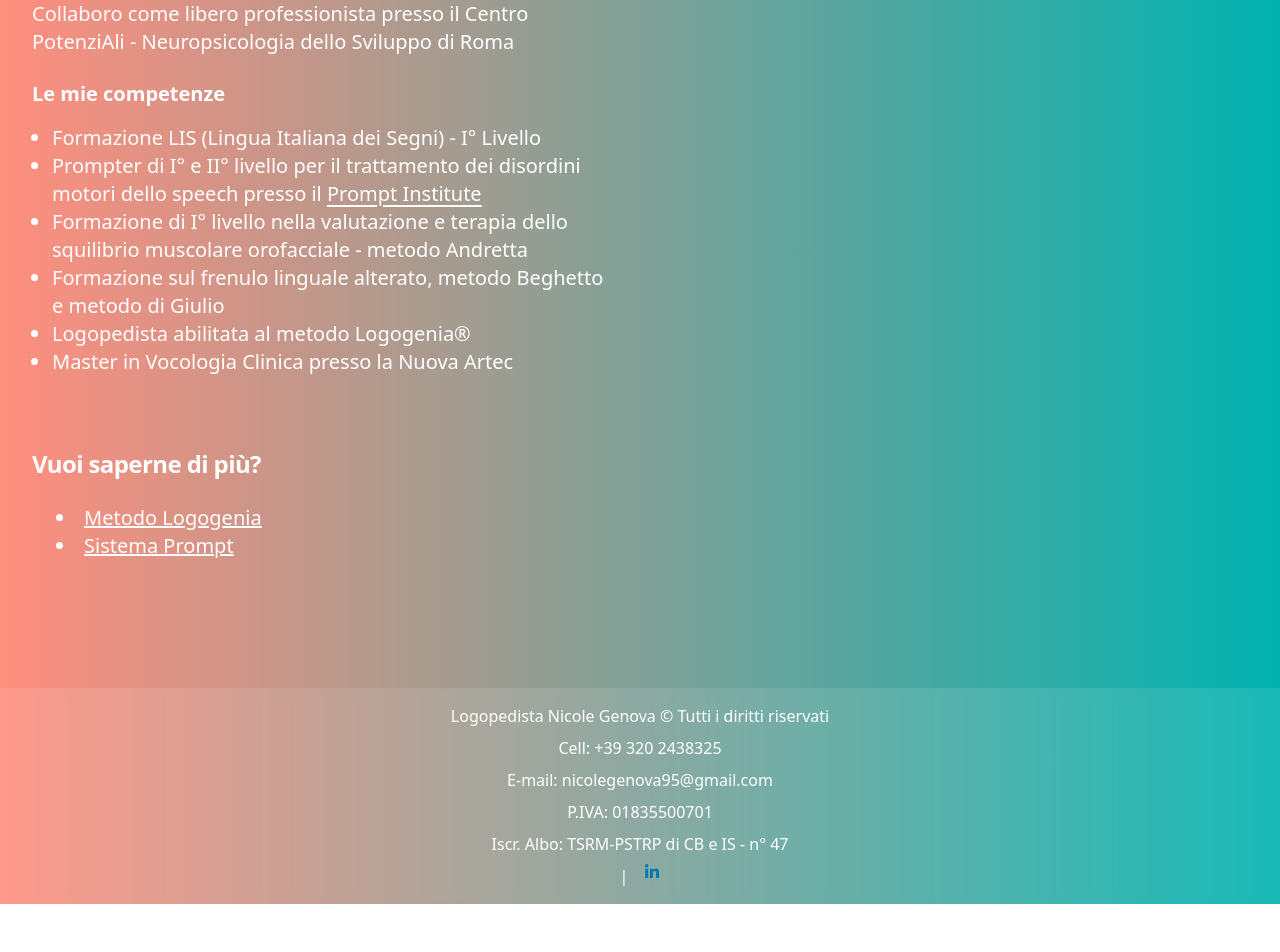
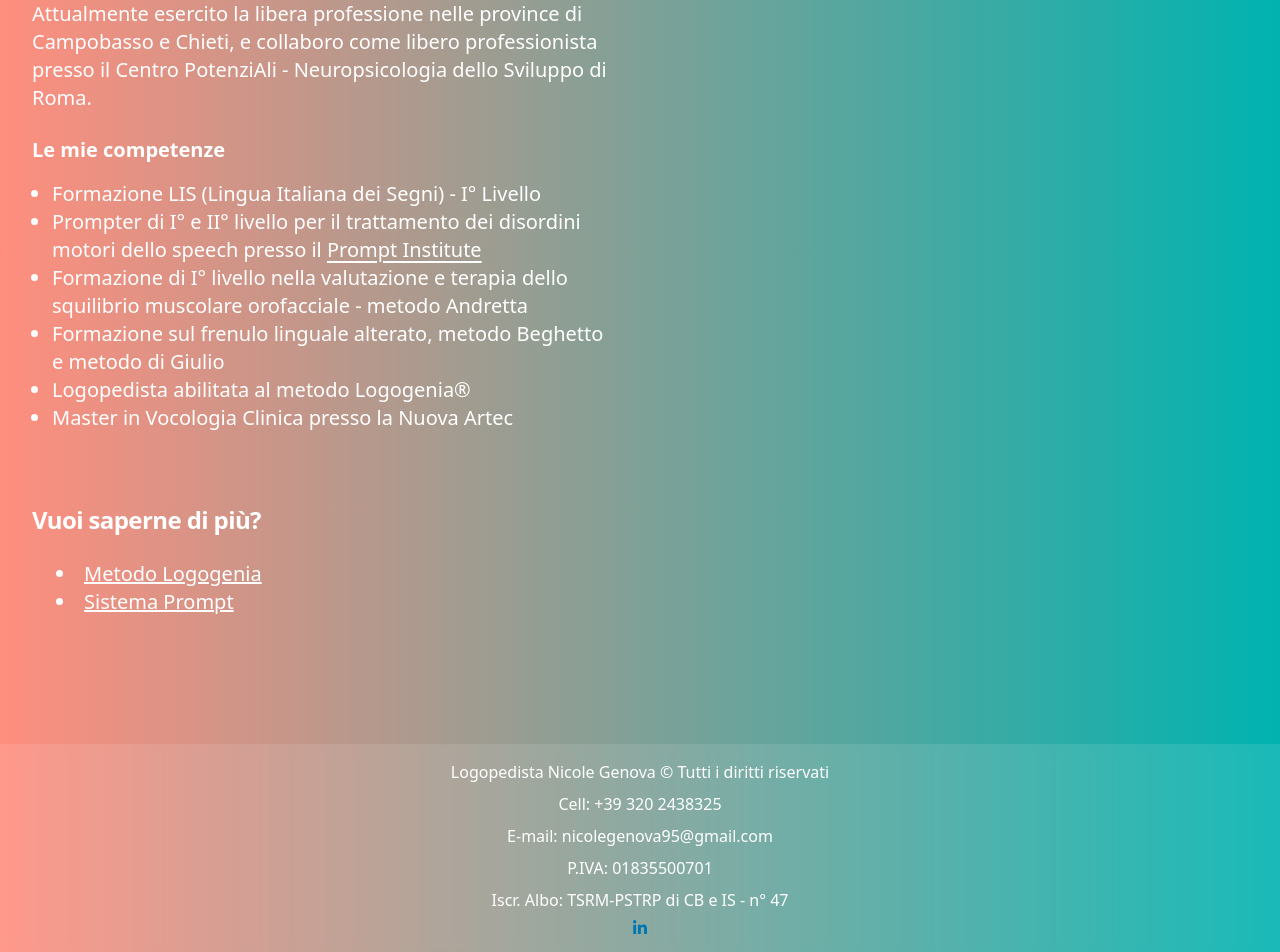
Before and after one commit to Lucajett99/nextjs-nicole_genova, a Next.js app: page /whoIam in a window 1280 px wide. Shown: the part 764-1716 px from the top of the page. Before the commit the page ends 1668 px from the top, so only its background shows below. Built offline with nearby package versions, Linux system fonts and the light colour scheme.

Commit message:
fixed last bugs

```diff
--- a/src/components/Footer.js
+++ b/src/components/Footer.js
@@ -27,8 +27,8 @@ const Footer = () => {
                         className="text-[#E1306C] hover:text-[#C13584] transition-colors"
                     >
                         <FaInstagram className="h-4 w-4" />
-                    </Link> */}
-                    <p>|</p>
+                    </Link>
+                    <p>|</p> */}
                     <Link
                         href="https://www.linkedin.com/in/nicole-genova-00969b1a6/?originalSubdomain=it"
                         target="_blank"
--- a/src/components/WhoIAm.js
+++ b/src/components/WhoIAm.js
@@ -41,8 +41,9 @@ export default function WhoIAm() {
                                 la facoltà di Medicina e Chirurgia dell’Università di Torvergata
                                 di Roma nell’anno 2019.
                             </p>
+
                             <p className="mt-4 text-base sm:text-xl leading-8 text-white">
-                                Collaboro come libero professionista presso il Centro PotenziAli - Neuropsicologia dello Sviluppo di Roma
+                                Attualmente esercito la libera professione nelle province di Campobasso e Chieti, e collaboro come libero professionista presso il Centro PotenziAli - Neuropsicologia dello Sviluppo di Roma.
                             </p>
 
                             <h2 className="mt-6 text-xl font-bold text-white">Le mie competenze</h2>
--- a/src/pages/contacts.js
+++ b/src/pages/contacts.js
@@ -19,8 +19,8 @@ export default function contacts() {
                 <div className="flex flex-col sm:flex-row flex-auto items-center justify-around mt-8">
                     <div className="max-w-2xl">
                         <ul className="mt-2 text-base sm:text-xl leading-8 text-white">
-                            <li><span className="font-bold">Telefono:</span> <span className="text-sm sm:text-xl">+39 320 2438325</span></li>
-                            <li><span className="font-bold">E-mail:</span> <span className="text-sm sm:text-xl">nicolegenova95@gmail.com</span></li>
+                            <li><span className="font-bold">Telefono:</span> <Link href="tel:+393202438325"  className="underline text-sm sm:text-xl">+39 320 2438325</Link></li>
+                            <li><span className="font-bold">E-mail:</span> <Link href="mailto:nicolegenova95@gmail.com" className="underline text-sm sm:text-xl">nicolegenova95@gmail.com</Link></li>
                         </ul>
                         <span className="mt-6 text-base sm:text-xl leading-8 text-white">
                             Ricevo negli studi:
```
